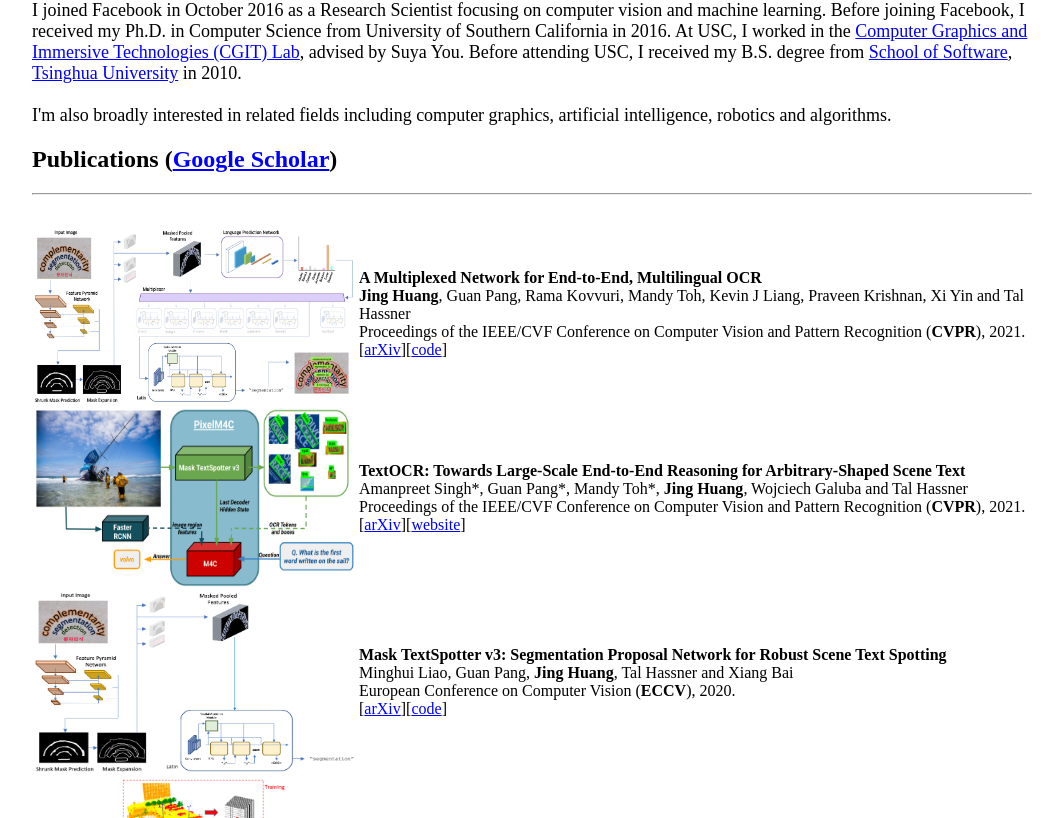
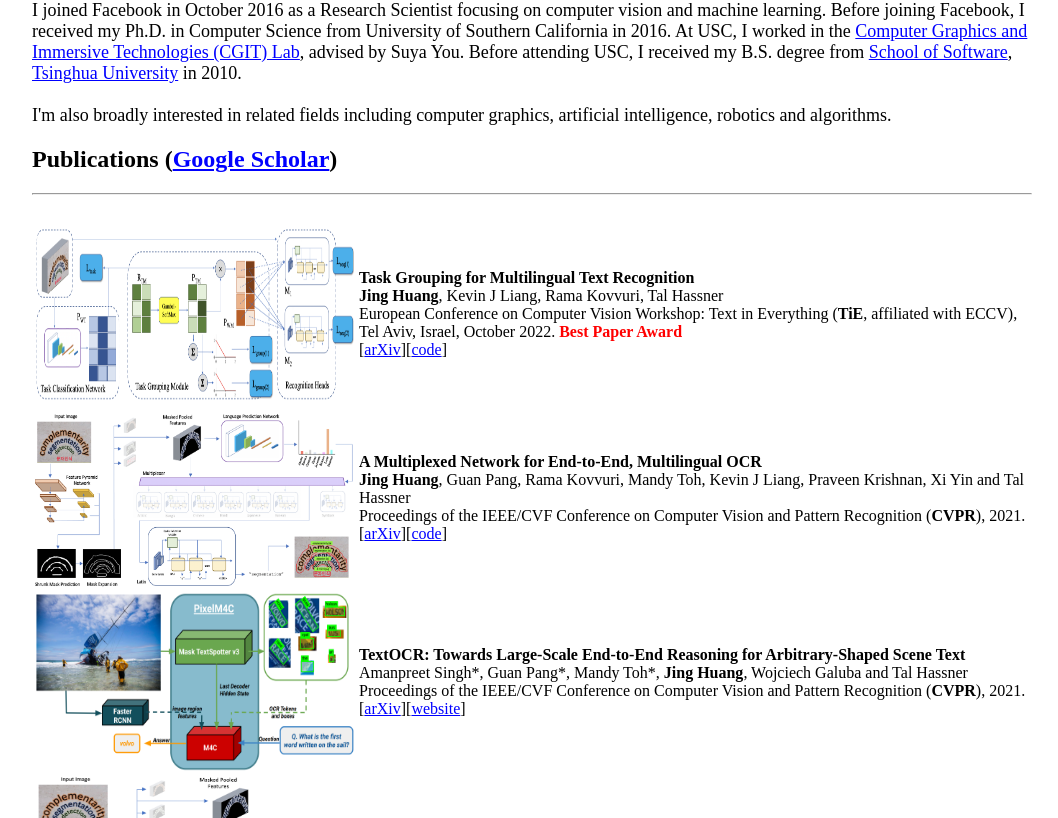
Before and after one commit to SuperIRabbit/SuperIRabbit.github.io, a plain HTML site: page index.html in a window 1280 px wide. Shown: the part 282-1100 px from the top of the page, without its empty margins (108-1166 px from the left). Drawn offline with Linux system fonts and the light colour scheme.

Commit message:
Update cv

```diff
--- a/index.html
+++ b/index.html
@@ -133,6 +133,19 @@ body {
 
 		<br>
         <table>
+            <tr>
+                <td>
+                    <img width=320 height=180 border=0 src="img/2022_eccvw_taskgrouper.png">
+                </td>
+                <td>
+                    <b>Task Grouping for Multilingual Text Recognition</b><br>
+                    <b>Jing Huang</b>, Kevin J Liang, Rama Kovvuri, Tal Hassner<br>
+                    European Conference on Computer Vision Workshop: Text in Everything (<b>TiE</b>, affiliated with ECCV), Tel Aviv, Israel, October 2022.
+                    <font color=red><b>Best Paper Award</b></font>
+                    <br>
+                    [<a href="https://arxiv.org/abs/2210.07423">arXiv</a>][<a href='https://github.com/facebookresearch/MultiplexedOCR'>code</a>]
+                </td>
+            </tr>
             <tr>
                 <td>
                     <img width=320 height=180 border=0 src="img/2021_cvpr_multiplexedocr.png">
```
Also changed, not shown: img/2022_eccvw_taskgrouper.png (added), 2 other files.
